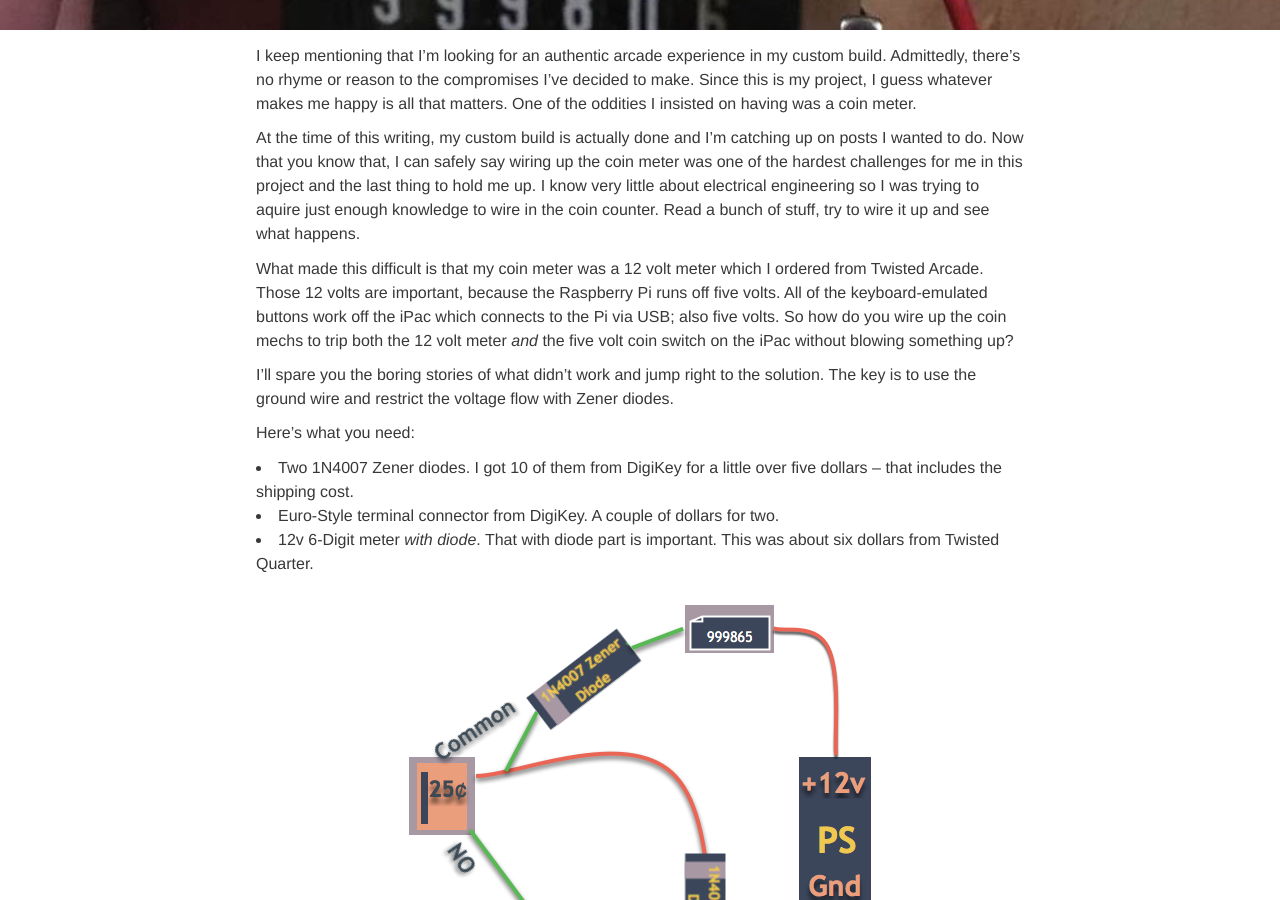
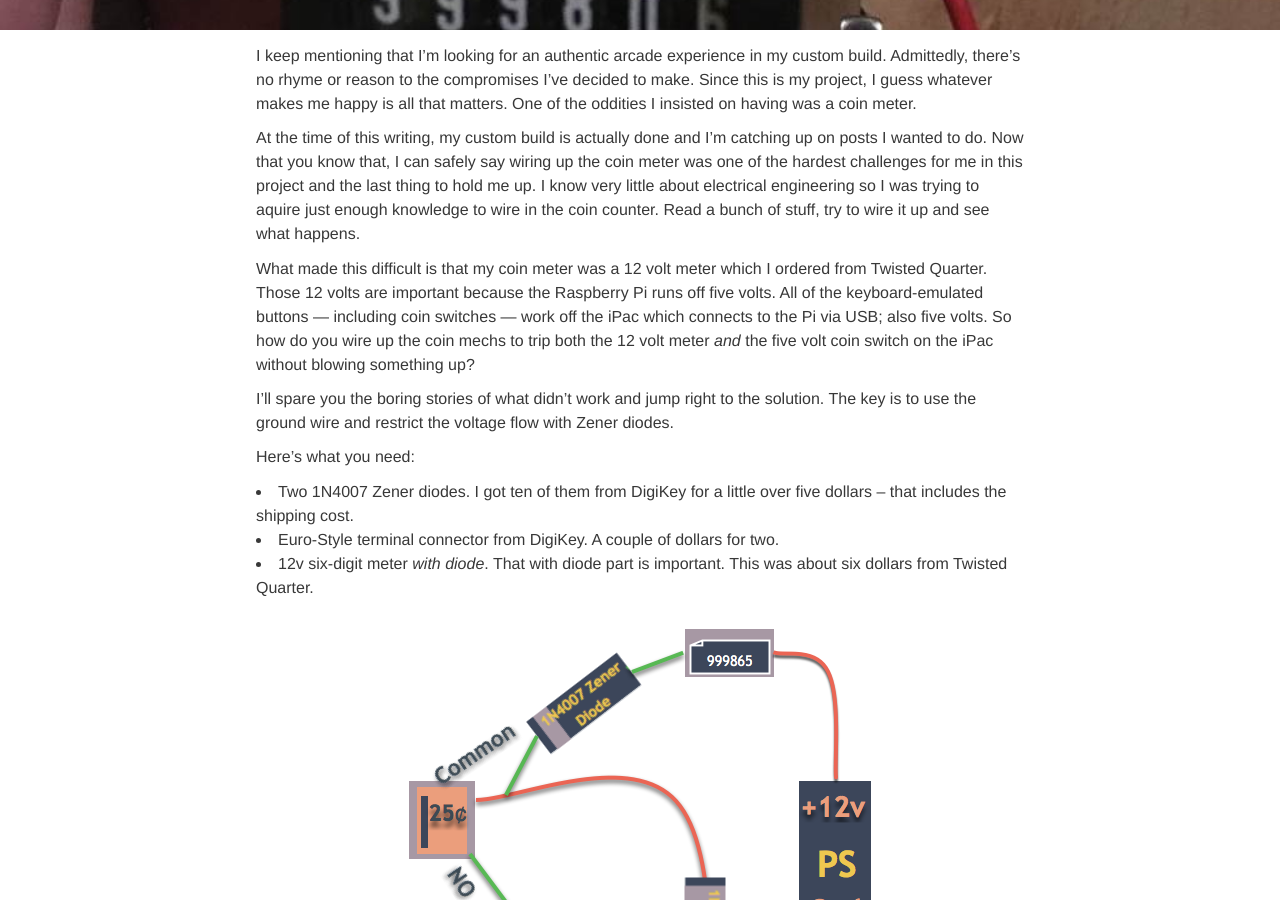
Before and after one commit to StilgarISCA/ClassicArcadeProjects, a Jekyll site: the page built from _posts/2018-03-19-Install-Coin-Meter.md, in a window 1280 px wide and 900 px high, scrolled down 340 px. Built offline with Jekyll 4.4.1, drawn with Linux system fonts in a browser that asks for light colours; nearby versions of some CDN libraries.

Commit message:
typos, styleguide fixes

```diff
--- a/_posts/2018-03-19-Install-Coin-Meter.md
+++ b/_posts/2018-03-19-Install-Coin-Meter.md
@@ -17,15 +17,15 @@ I keep mentioning that I'm looking for an authentic arcade experience in my cust
 
 At the time of this writing, my custom build is actually done and I'm catching up on posts I wanted to do. Now that you know that, I can safely say wiring up the coin meter was one of the hardest challenges for me in this project and the last thing to hold me up. I know very little about electrical engineering so I was trying to aquire just enough knowledge to wire in the coin counter. Read a bunch of stuff, try to wire it up and see what happens.
 
-What made this difficult is that my coin meter was a 12 volt meter which I ordered from Twisted Arcade. Those 12 volts are important, because the Raspberry Pi runs off five volts. All of the keyboard-emulated buttons work off the iPac which connects to the Pi via USB; also five volts. So how do you wire up the coin mechs to trip both the 12 volt meter *and* the five volt coin switch on the iPac without blowing something up?
+What made this difficult is that my coin meter was a 12 volt meter which I ordered from Twisted Quarter. Those 12 volts are important because the Raspberry Pi runs off five volts. All of the keyboard-emulated buttons &mdash; including coin switches &mdash; work off the iPac which connects to the Pi via USB; also five volts. So how do you wire up the coin mechs to trip both the 12 volt meter *and* the five volt coin switch on the iPac without blowing something up?
 
 I'll spare you the boring stories of what didn't work and jump right to the solution. The key is to use the ground wire and restrict the voltage flow with Zener diodes.
 
 Here's what you need:
 
-* Two 1N4007 Zener diodes. I got 10 of them from DigiKey for a little over five dollars -- that includes the shipping cost.
+* Two 1N4007 Zener diodes. I got ten of them from DigiKey for a little over five dollars -- that includes the shipping cost.
 * Euro-Style terminal connector from DigiKey. A couple of dollars for two.
-* 12v 6-Digit meter *with diode*. That with diode part is important. This was about six dollars from Twisted Quarter.
+* 12v six-digit meter *with diode*. That with diode part is important. This was about six dollars from Twisted Quarter.
 
 {% include image.html
             img="img/12v-meter-5v-iPac.png"
```
